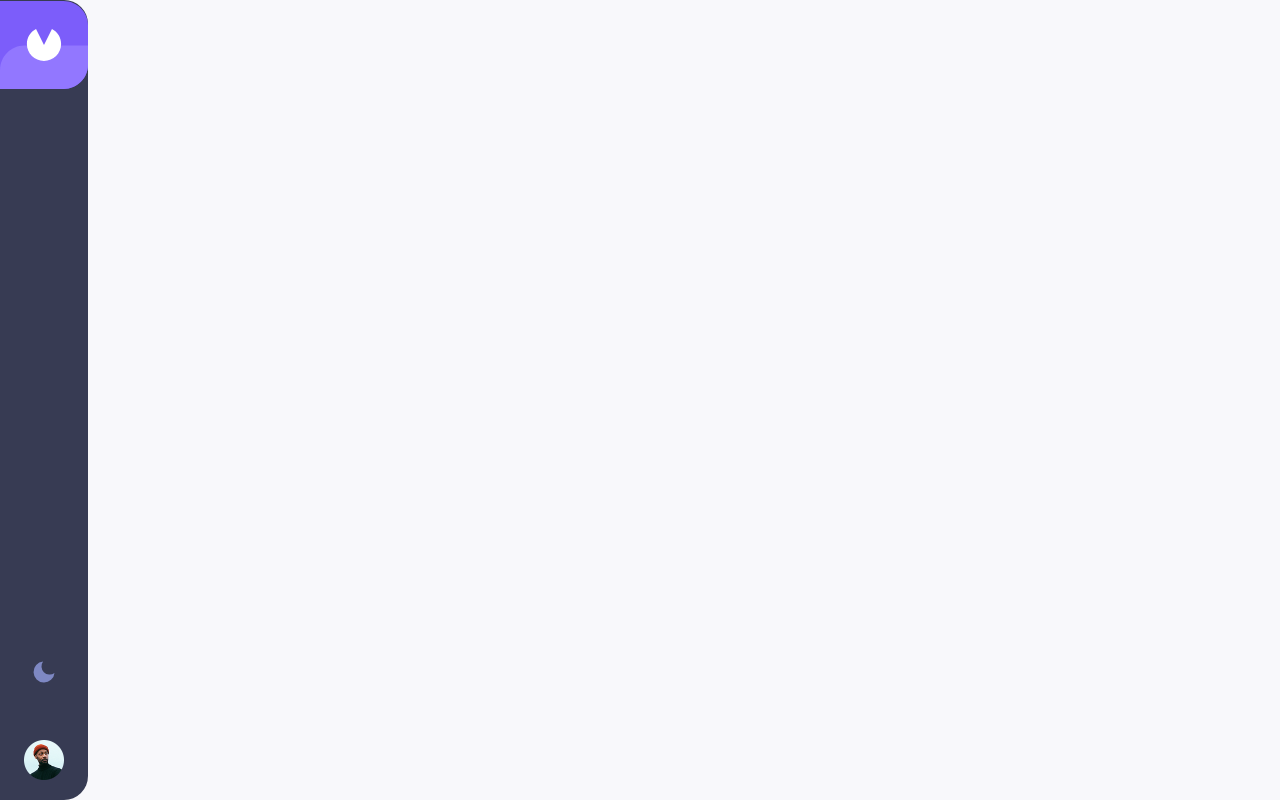
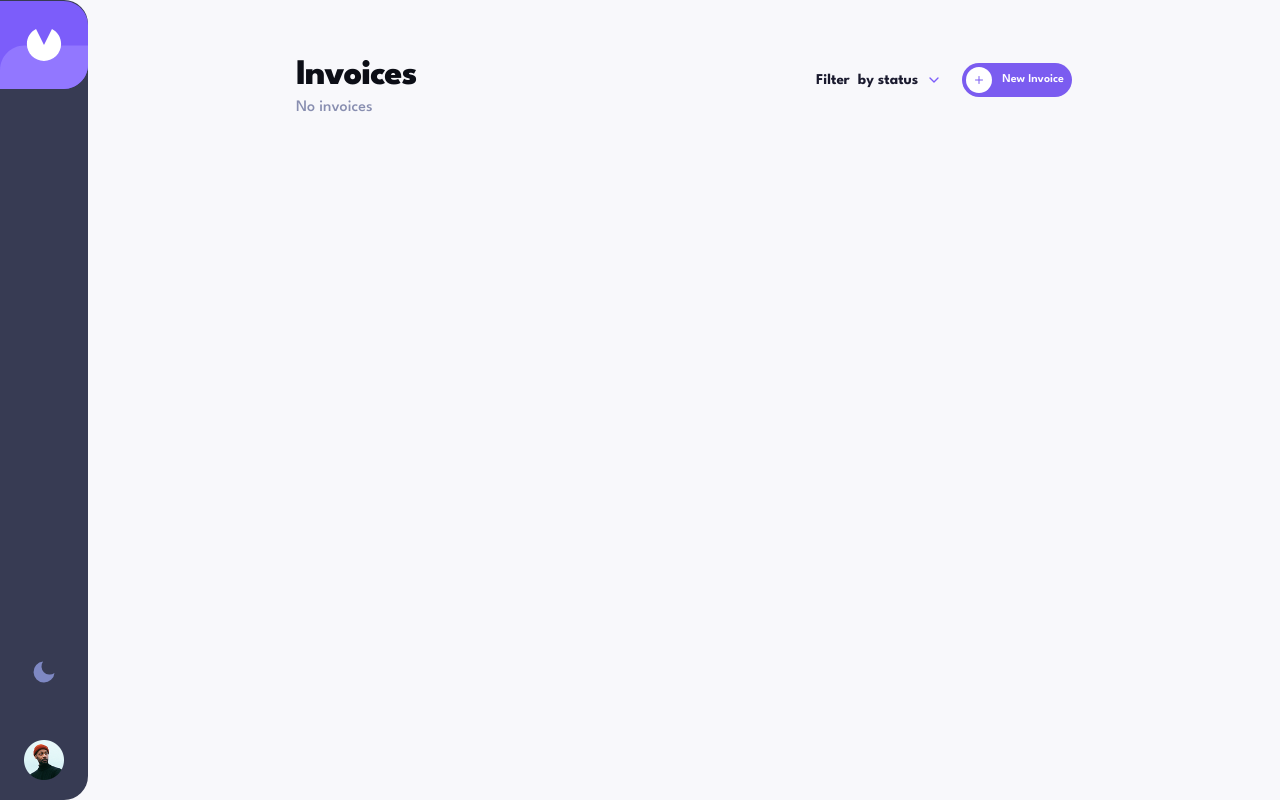
Before and after one commit to Kansoldev/Invoice-management-app, a React (Vite) app: page / in a window 1280 px wide. Built offline with nearby package versions, Linux system fonts and the light colour scheme.

Commit message:
feat: add TopBar component This component allows the user add new invoices and filter invoices by status

```diff
--- a/index.html
+++ b/index.html
@@ -8,7 +8,7 @@
   </head>
 
   <body class="font-league-spartan bg-[#F8F8FB] min-h-screen">
-    <div id="root"></div>
+    <div id="root" class="lg:min-h-screen lg:flex overflow-hidden"></div>
     <script type="module" src="/src/main.tsx"></script>
   </body>
 </html>
--- a/src/App.tsx
+++ b/src/App.tsx
@@ -1,10 +1,15 @@
 import SideBar from "./components/SideBar";
+import TopBar from "./components/TopBar";
 import "./App.css";
 
 function App() {
   return (
     <>
       <SideBar />
+
+      <main className="flex flex-1 overflow-hidden">
+        <TopBar />
+      </main>
     </>
   );
 }
--- /dev/null
+++ b/src/components/TopBar.tsx
@@ -0,0 +1,46 @@
+import { Plus } from "lucide-react";
+
+function TopBar() {
+  return (
+    <div className="flex items-center lg:items-baseline justify-between px-4 lg:px-52 pt-8 lg:pt-14 w-full">
+      <div>
+        <h1 className="text-[25px] md:text-4xl font-extrabold text-[#0C0E16] tracking-[-1.13px]">
+          Invoices
+        </h1>
+
+        <p className="text-[13px] md:text-base text-[#888EB0] font-medium">
+          No invoices
+        </p>
+      </div>
+
+      <div className="flex items-center">
+        <button className="flex items-center gap-2 px-5 py-2.5 rounded-xl text-[0.9375rem] font-bold text-[#1A1A2E] cursor-pointer hover:border-purple hover:text-purple transition-colors">
+          Filter <span className="hidden md:inline">by status</span>
+          <svg
+            className="w-4 h-4"
+            viewBox="0 0 24 24"
+            fill="none"
+            stroke="#7C5DFA"
+            strokeWidth="2"
+            strokeLinecap="round"
+            strokeLinejoin="round"
+          >
+            <polyline points="6 9 12 15 18 9" />
+          </svg>
+        </button>
+
+        <button className="flex items-center gap-2.5 pl-1 pr-2 py-1 rounded-full border-none bg-purple text-white text-xs font-semibold cursor-pointer hover:bg-purple-dark hover:-translate-y-px transition-all">
+          <span className="w-6.5 h-6.5 rounded-full bg-white text-purple flex items-center justify-center text-lg leading-none">
+            <Plus size={12} className="font-bold" />
+          </span>
+
+          <span>
+            New <span className="hidden md:inline">Invoice</span>
+          </span>
+        </button>
+      </div>
+    </div>
+  );
+}
+
+export default TopBar;
--- a/src/index.css
+++ b/src/index.css
@@ -4,4 +4,5 @@
 @theme {
   --font-league-spartan: "League Spartan", sans-serif;
   --color-sidebar: #373b53;
+  --color-purple: #7b5cf0;
 }
```
